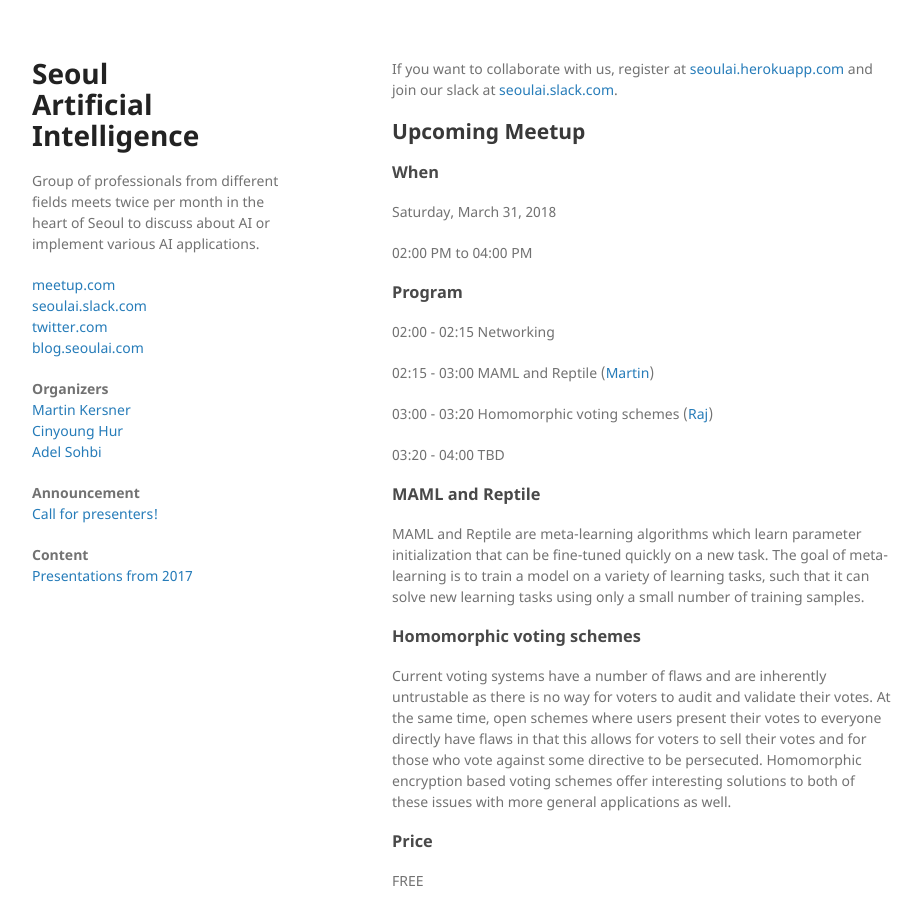
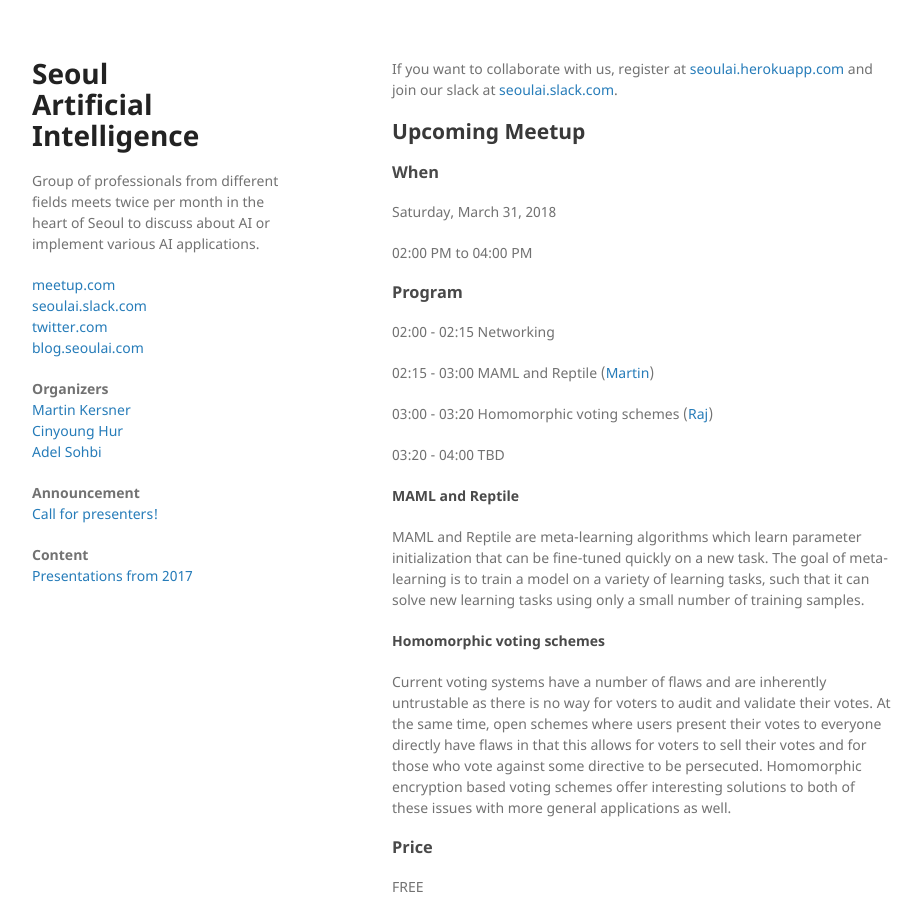
Before and after one commit to martinkersner/seoul-artificial-intelligence-meetup, a Jekyll site: the page built from docs/index.md, in a window 1280 px wide and 900 px high. Shown: the whole window, without its empty margins (178-1097 px from the left). Built offline with Jekyll 4.4.1, drawn with Linux system fonts in a browser that asks for light colours.

Commit message:
smaller font for title of talks

```diff
--- a/docs/index.md
+++ b/docs/index.md
@@ -26,11 +26,11 @@ Saturday, March 31, 2018
 03:20 - 04:00 TBD
 
 
-### MAML and Reptile
+#### MAML and Reptile
 MAML and Reptile are meta-learning algorithms which learn parameter initialization that can be fine-tuned quickly on a new task.
 The goal of meta-learning is to train a model on a variety of learning tasks, such that it can solve new learning tasks using only a small number of training samples.
 
-### Homomorphic voting schemes
+#### Homomorphic voting schemes
 Current voting systems have a number of flaws and are inherently untrustable as there is no way for voters to audit and validate their votes. At the same time, open schemes where users present their votes  to everyone directly have flaws in that this allows for voters to sell their votes and for those who vote against some directive to be persecuted. Homomorphic encryption based voting schemes offer interesting solutions to both of these issues with more general applications as well.
 
 <!--01:00 - 01:15 Introduction - What is the goal of Mini AI Hackathon?-->
```
